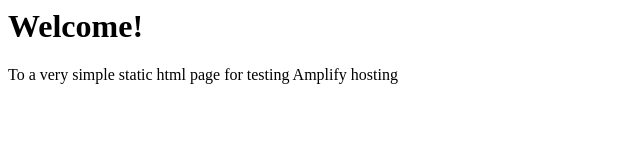
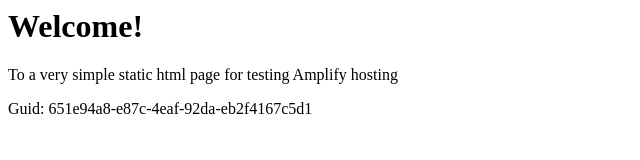
Before and after one commit to aws-aemilia-iad/Github-PR-Commit-Integration-Test-DoNotTouch-Gith-P5X5MO5I-v1-gamma-us-east-1, a website: page src/index.html in a window 1280 px wide. Shown: the whole page, without its empty margins (0-640 px from the left). Drawn offline with Linux system fonts and the light colour scheme.

Commit message:
commit from integ tests

```diff
--- a/src/index.html
+++ b/src/index.html
@@ -1,3 +1,5 @@
+
+
 <html lang="en">
 
 <head>
@@ -10,6 +12,6 @@
 <body>
     <h1>Welcome!</h1>
     <p>To a very simple static html page for testing Amplify hosting</p>
-</body>
+    <p>Guid: 651e94a8-e87c-4eaf-92da-eb2f4167c5d1</p></body>
 
 </html>
```
